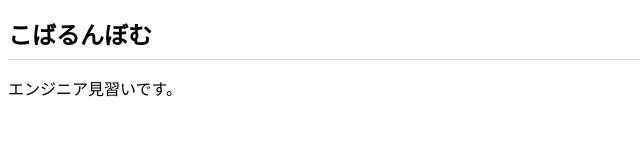
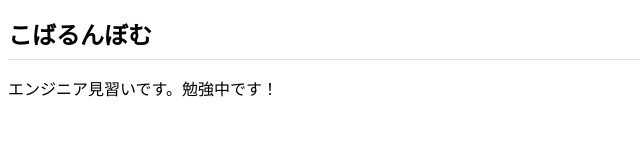
Before and after one commit to CblnBomb/CblnBomb.github.io, a plain HTML site: page index.html in a window 1280 px wide. Shown: the whole page, without its empty margins (0-640 px from the left). Drawn offline with Linux system fonts and the light colour scheme.

Commit message:
Add files via upload

```diff
--- a/index.html
+++ b/index.html
@@ -7,6 +7,6 @@
 </head>
 <body>
   <h1>こばるんぼむ</h1>
-  <p>エンジニア見習いです。</p>
+  <p>エンジニア見習いです。勉強中です！</p>
 </body>
 </html>
```
